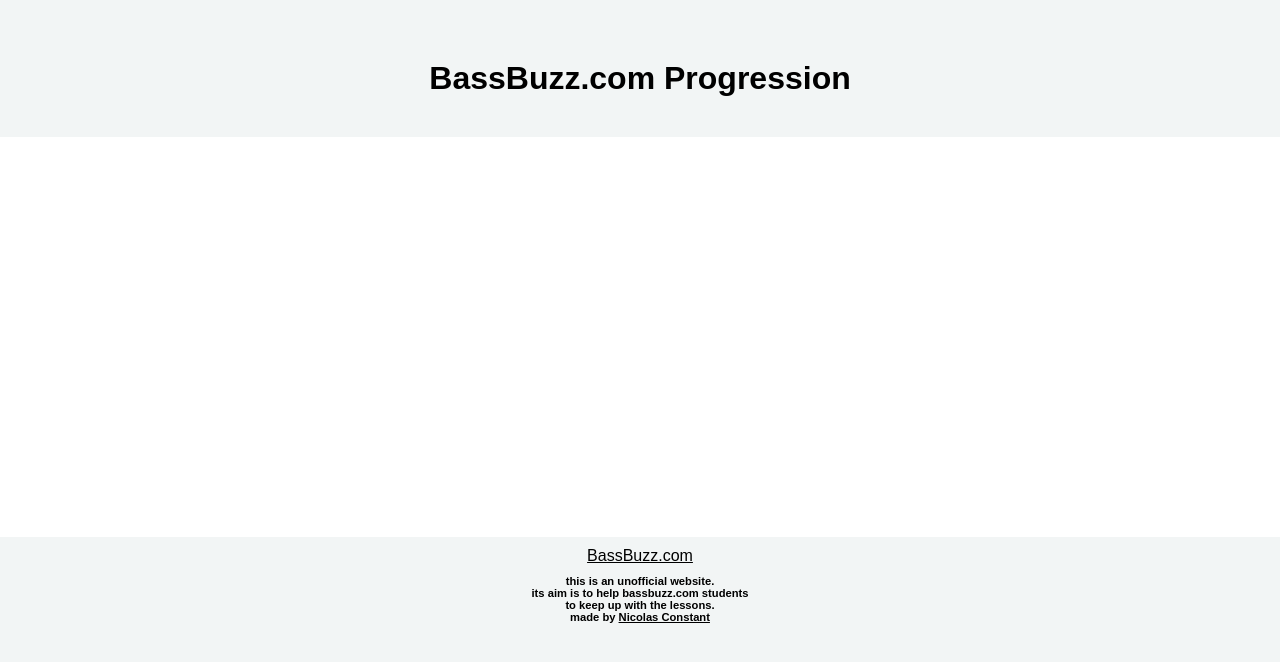
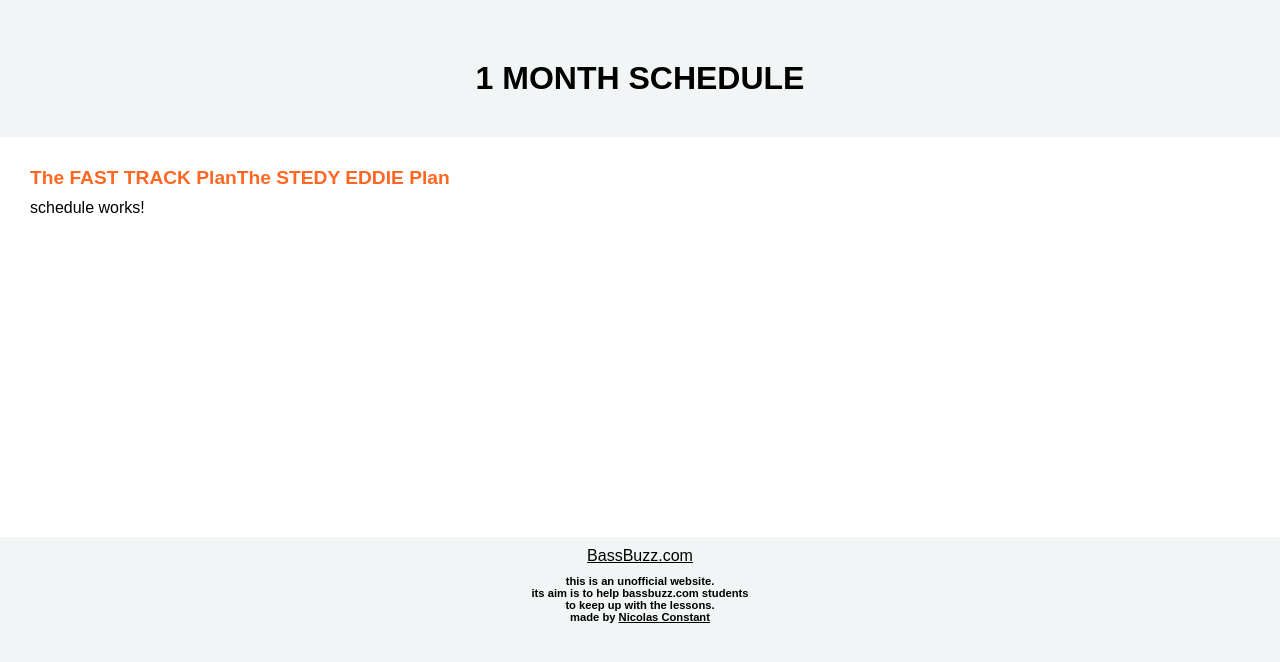
Before and after one commit to NicolasConstant/bassbuzz-progression, an Angular app: page / in a window 1280 px wide. Both pictures are taken after a click on the link "select 1 month". Shown: the top 662 px of the page. Built offline with nearby package versions, Linux system fonts and the light colour scheme.

Commit message:
added schedule selection

```diff
--- a/src/app/app.component.html
+++ b/src/app/app.component.html
@@ -1,5 +1,8 @@
 <div class="header">
-    <h2 class="header__title">{{title}}</h2>
+    <h2 class="header__title" *ngIf="scheduleType === 0">{{title}}</h2>
+    <h2 class="header__title" *ngIf="scheduleType === 1">1 MONTH SCHEDULE</h2>
+    <h2 class="header__title" *ngIf="scheduleType === 2">3 MONTH SCHEDULE</h2>
+    <h2 class="header__title" *ngIf="scheduleType === 3">6 MONTH SCHEDULE</h2>
 </div>
 <div class="content">
     <div *ngIf="scheduleType === 0">
@@ -20,6 +23,12 @@
             <h4 class="schedule__subtitle">Steady Eddie</h4>
         </a>
     </div>
+    <div *ngIf="scheduleType !== 0">
+        <h2 *ngIf="scheduleType !== 1" class="content__title">The HARDCORE Plan</h2>
+        <h2 *ngIf="scheduleType !== 2" class="content__title">The FAST TRACK Plan</h2>
+        <h2 *ngIf="scheduleType !== 3" class="content__title">The STEDY EDDIE Plan</h2>
+        <app-schedule *ngIf="scheduleType !== 0" [scheduleType]="scheduleType"></app-schedule>
+    </div>
 </div>
 <div class="footer">
     <a href="https://www.bassbuzz.com" class="footer__link footer__official-link">BassBuzz.com</a>
--- a/src/app/app.component.scss
+++ b/src/app/app.component.scss
@@ -18,7 +18,7 @@
     padding: 0 30px;
 
     &__title {
-        margin: 10px 0;
+        margin: 30px 0 10px 0;
         display: inline-block;
         color: #ff6723;
         font-size: 1.2em;
--- a/src/app/app.component.ts
+++ b/src/app/app.component.ts
@@ -19,7 +19,7 @@
     }
 }
 
-enum BassBuzzScheduleEnum {
+export enum BassBuzzScheduleEnum {
     Unknown = 0,
     OneMonth = 1,
     ThreeMonth = 2,
--- a/src/app/app.module.ts
+++ b/src/app/app.module.ts
@@ -3,10 +3,12 @@
 
 import { AppRoutingModule } from './app-routing.module';
 import { AppComponent } from './app.component';
+import { ScheduleComponent } from './components/schedule/schedule.component';
 
 @NgModule({
   declarations: [
-    AppComponent
+    AppComponent,
+    ScheduleComponent
   ],
   imports: [
     BrowserModule,
--- /dev/null
+++ b/src/app/components/schedule/schedule.component.html
@@ -0,0 +1,3 @@
+<p>
+  schedule works!
+</p>
--- /dev/null
+++ b/src/app/components/schedule/schedule.component.ts
@@ -0,0 +1,18 @@
+import { Component, OnInit, Input } from '@angular/core';
+import { BassBuzzScheduleEnum } from 'src/app/app.component';
+
+@Component({
+    selector: 'app-schedule',
+    templateUrl: './schedule.component.html',
+    styleUrls: ['./schedule.component.scss']
+})
+export class ScheduleComponent implements OnInit {
+
+    @Input() scheduleType: BassBuzzScheduleEnum;
+
+    constructor() { }
+
+    ngOnInit() {
+    }
+
+}
```
Also changed, not shown: src/app/components/schedule/schedule.component.scss (added), 1 other file (tests, documents, lock files or other folders).
